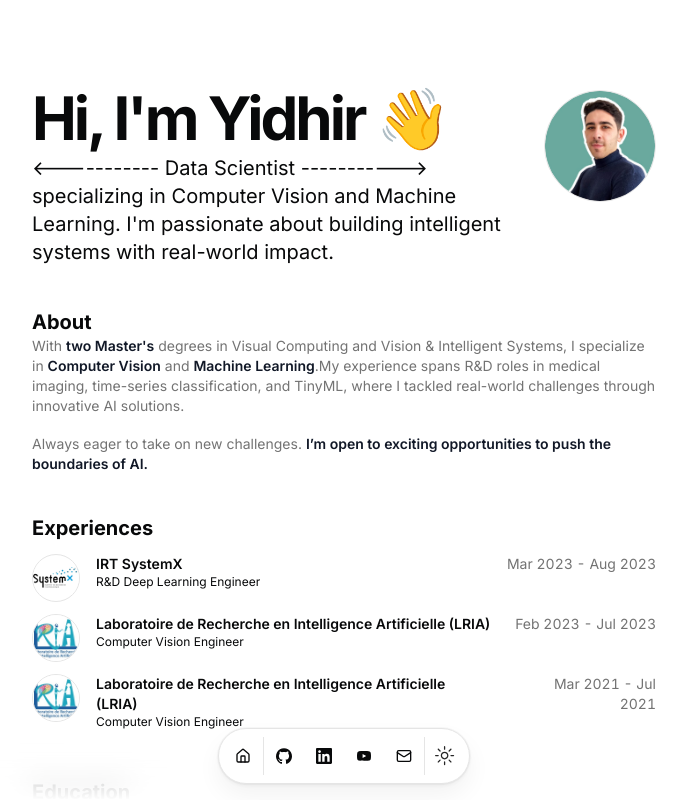
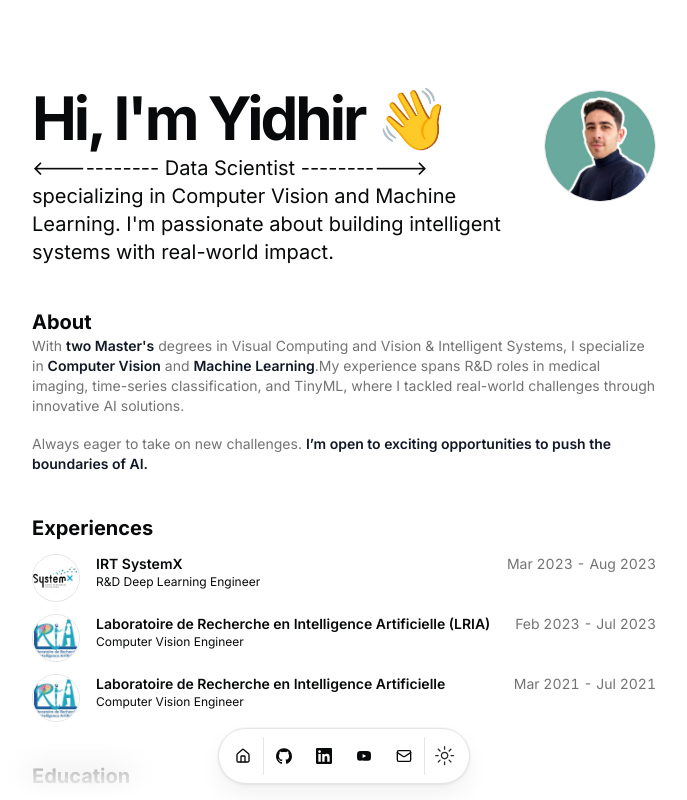
Before and after one commit to YIDDEV/yidhir, a Next.js app: page /yidhir/ in a window 1280 px wide. Shown: the top 800 px of the page, without its empty margins (296-983 px from the left). Built offline with nearby package versions, Linux system fonts and the light colour scheme.

Commit message:
update 1.6.3

```diff
--- a/src/data/resume.tsx
+++ b/src/data/resume.tsx
@@ -113,7 +113,7 @@ export const DATA = {
       "I worked on the classification of suspicious lung nodules using AI approaches. I developed a semi-3D classification system for CT scans of lung nodules and implemented a Capsule Network (CapsNet) model from scratch to enhance detection accuracy. Additionally, I applied data augmentation techniques to improve model robustness and integrated advanced classification methods, including Game Theory applications. To facilitate clinical usage, I created a desktop application designed to assist clinicians in nodule classification."
     },
     {
-      company: "Laboratoire de Recherche en Intelligence Artificielle (LRIA)",
+      company: "Laboratoire de Recherche en Intelligence Artificielle",
       href: "https://lria.usthb.dz/",
       badges: [],
       location: "16111 Bab Ezzouar, ALGERIE",
```
